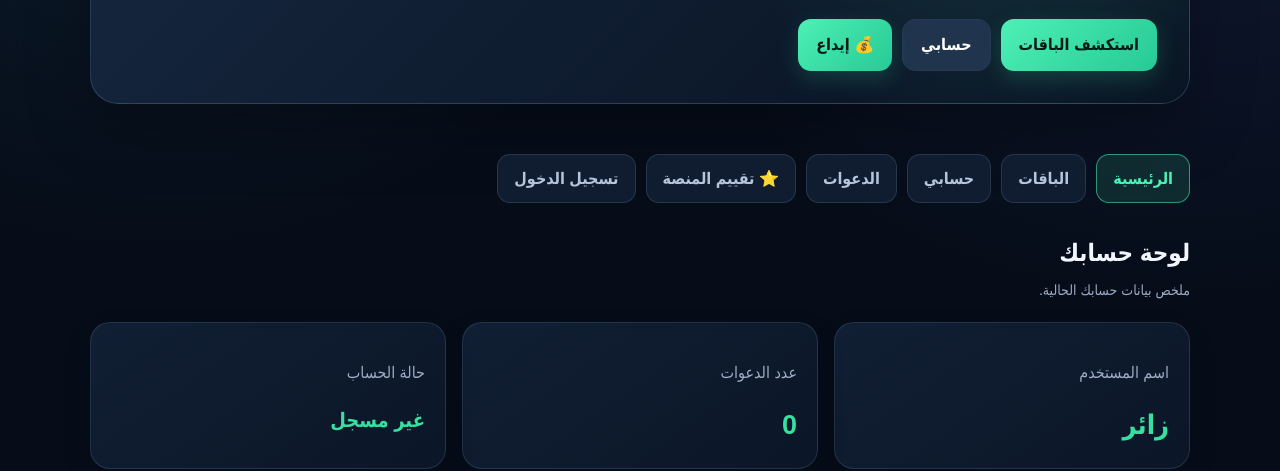
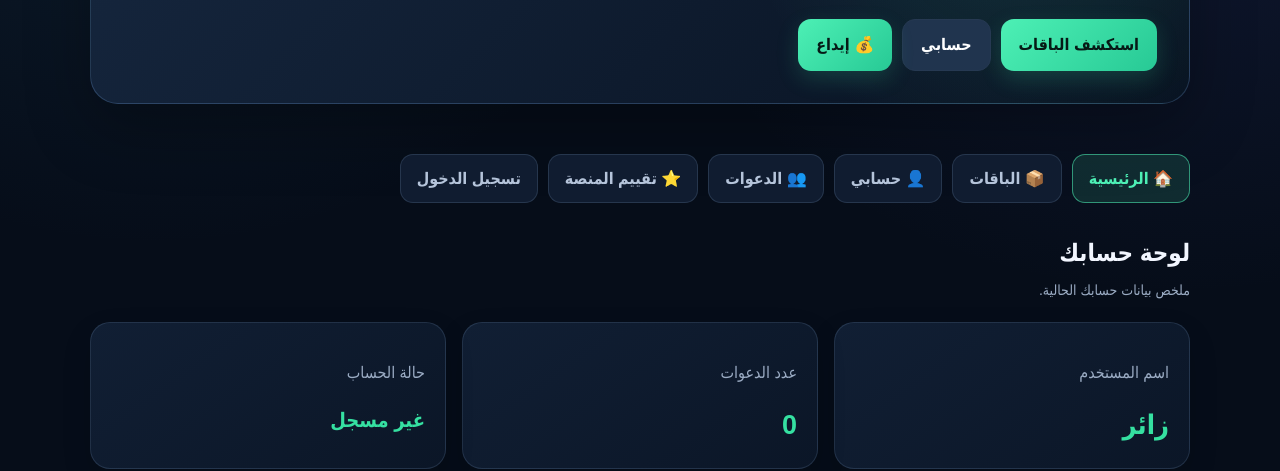
Before and after one commit to itachibahaa-jpg/future-investment-ai, a website: page public/index.html in a window 1280 px wide. Shown: the part 345-816 px from the top of the page. Drawn offline with Linux system fonts and the light colour scheme.

Commit message:
Update index.html

```diff
--- a/public/index.html
+++ b/public/index.html
@@ -682,12 +682,17 @@ header {
   </section>
 
   <nav class="nav" id="mainNav">
-    <button class="active" data-section="home" onclick="showSection('home')">الرئيسية</button>
-    <button data-section="packages" onclick="showSection('packages')">الباقات</button>
-    <button data-section="account" onclick="showSection('account')">حسابي</button>
-    <button data-section="referrals" onclick="showSection('referrals')">الدعوات</button>
-    <button data-section="reviews" onclick="showSection('reviews')">⭐ تقييم المنصة</button>
-    <button data-section="auth" id="authNav" onclick="showSection('auth')">تسجيل الدخول</button>
+    <button class="active" data-section="home" onclick="showSection('home')">🏠 الرئيسية</button>
+
+<button data-section="packages" onclick="showSection('packages')">📦 الباقات</button>
+
+<button data-section="account" onclick="showSection('account')">👤 حسابي</button>
+
+<button data-section="referrals" onclick="showSection('referrals')">👥 الدعوات</button>
+
+<button data-section="reviews" onclick="showSection('reviews')">⭐ تقييم المنصة</button>
+
+<button data-section="auth" id="authNav" onclick="showSection('auth')">🔐 تسجيل الدخول</button>
   </nav>
 
   <section class="section" id="dashboard">
```
